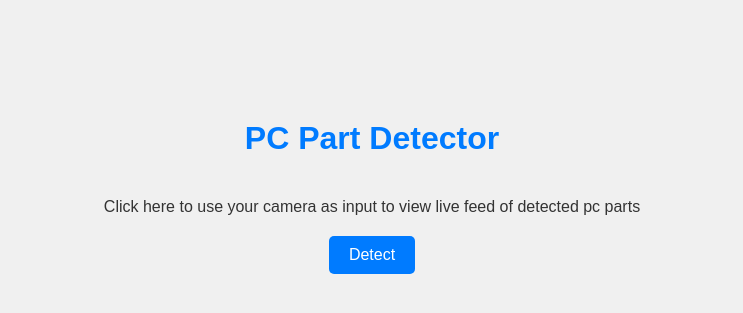
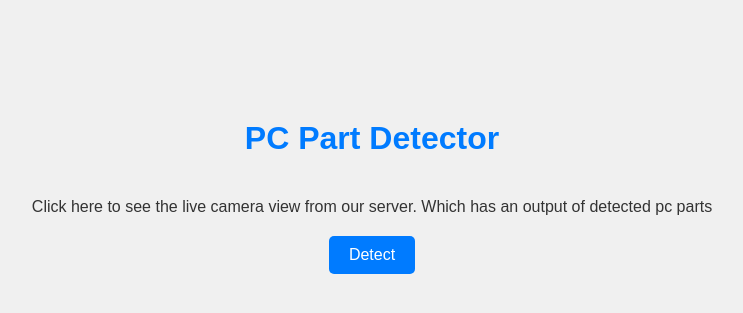
Before and after one commit to noava/PcPartDetector, a Flask app: page / in a window 1280 px wide. Shown: the part 214-527 px from the top of the page, without its empty margins (268-1011 px from the left). Run offline with Flask 3, Linux system fonts and the light colour scheme.

Commit message:
changed index text

```diff
--- a/app/templates/index.html
+++ b/app/templates/index.html
@@ -8,7 +8,7 @@
 <body>
     <div class="container">
         <h1>PC Part Detector</h1>
-        <p>Click here to use your camera as input to view live feed of detected pc parts</p>
+        <p>Click here to see the live camera view from our server. Which has an output of detected pc parts</p>
         <a class="button" href="{{ url_for('detect') }}">Detect</a>
     </div>
 </body>
```
